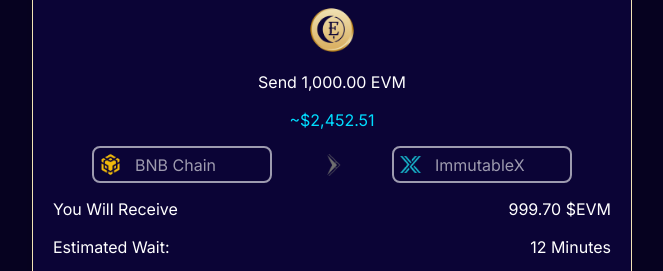
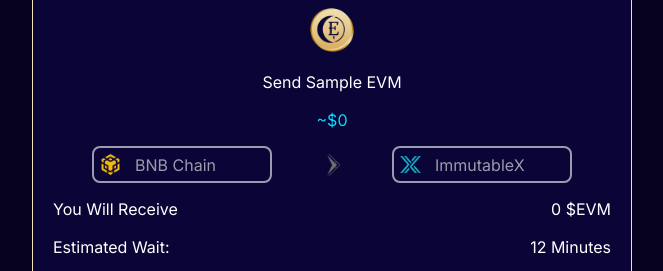
Before and after one commit to jaturaorn/Evermoon-Bridging, a Next.js app: page / in a window 1280 px wide. Both pictures are taken after typing "Sample" into the empty fields and a click on the button "SEND". Shown: the part 844-1115 px from the top of the page, without its empty margins (308-971 px from the left). Built offline with nearby package versions, Linux system fonts and the light colour scheme.

Commit message:
set value from input to show in YWR, modal

```diff
--- a/src/app/components/Calculator.tsx
+++ b/src/app/components/Calculator.tsx
@@ -1,4 +1,7 @@
+import { useGlobalContext } from "../context/global";
+
 const Calculator = () => {
+  const { multiplyPrice } = useGlobalContext()!;
   return (
     <div className="flex flex-col gap-y-2">
       <div className="flex justify-between xl:hidden">
@@ -11,7 +14,7 @@
       </div>
       <div className="flex justify-between xl:hidden">
         <h3 className="text-white capitalize">you will receive</h3>
-        <h3 className="text-white">12.3805 EVM</h3>
+        <h3 className="text-white">{multiplyPrice} EVM</h3>
       </div>
       <div className="flex justify-between">
         <h3 className="text-white">Estimate Wait</h3>
--- a/src/app/components/Modal.tsx
+++ b/src/app/components/Modal.tsx
@@ -3,7 +3,8 @@
 import Image from "next/image";
 
 const Modal = () => {
-  const { selected1, selected2, setShowModal } = useGlobalContext()!;
+  const { selected1, selected2, setShowModal, price, multiplyPrice } =
+    useGlobalContext()!;
   return (
     <div
       className={`flex justify-content items-center bg-black/40 backdrop-blur-xl
@@ -40,8 +41,10 @@
               />
             </div>
             <div className="flex flex-col gap-y-[14px]">
-              <p className="m-auto text-white mdm:text-sm">Send 1,000.00 EVM</p>
-              <p className="text-[#00DDFF] m-auto mdm:text-sm">~$2,452.51</p>
+              <p className="m-auto text-white mdm:text-sm">Send {price} EVM</p>
+              <p className="text-[#00DDFF] m-auto mdm:text-sm">
+                ~${multiplyPrice}
+              </p>
             </div>
             <div className="flex items-center gap-x-[10px] m-auto mdm:flex-col mdm:gap-y-[2vw]">
               <div
@@ -138,7 +141,9 @@
                 </p>
               </div>
               <div>
-                <p className="capitalize text-white mdm:text-sm">999.70 $EVM</p>
+                <p className="capitalize text-white mdm:text-sm">
+                  {multiplyPrice} $EVM
+                </p>
               </div>
             </div>
             <div className="flex justify-between">
@@ -154,13 +159,13 @@
           </div>
           <div className="flex flex-col gap-y-[14px] mt-[14px]">
             <div className="flex justify-center text-red-500 text-sm items-center">
-              <button className="bg-transparent rounded-full p-1">
+              <button className="bg-transparent rounded-full p-1 smm:text-xs">
                 <Image
                   src="/error.png"
                   width={300}
                   height={300}
                   alt=""
-                  className="w-[17px] mdm:w-[5vw]"
+                  className="w-[17px] mdm:w-[6vw]"
                 />
               </button>
               Please make sure your wallet is connected to the destination
```
